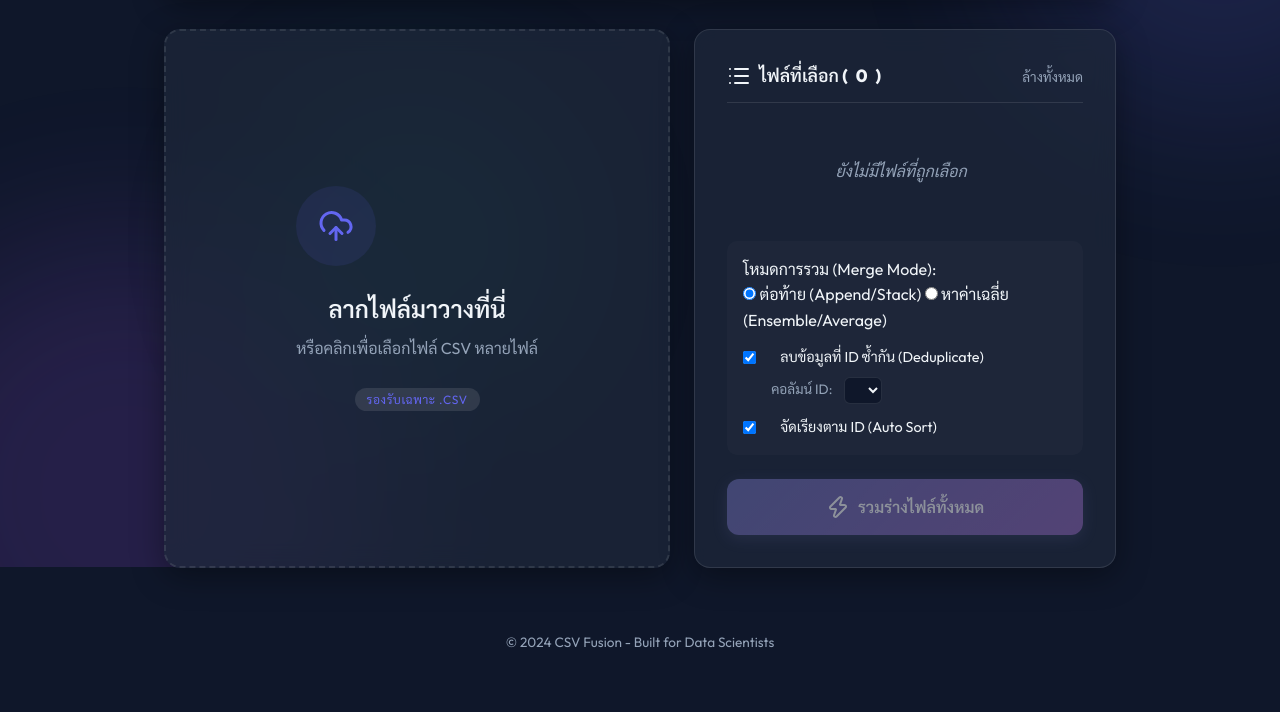
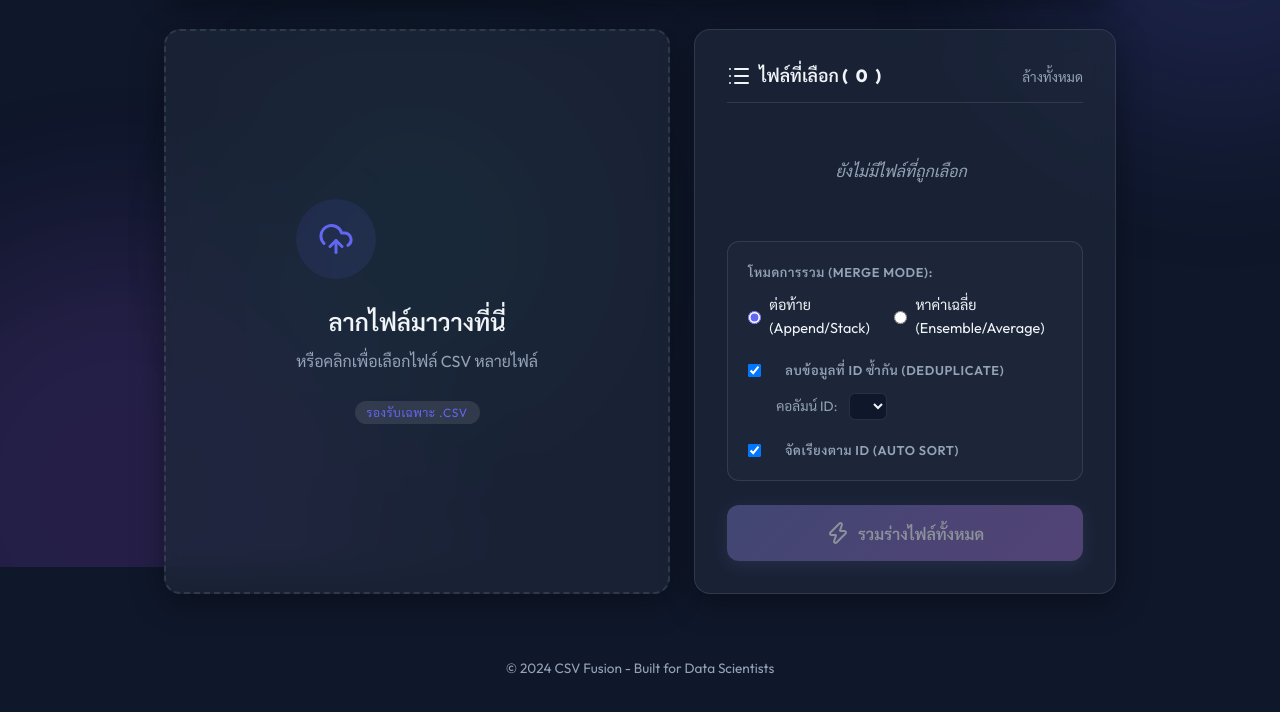
Before and after one commit to suppawit19413/csv-fusion, a plain HTML site: page index.html in a window 1280 px wide. Shown: the part 233-945 px from the top of the page. Before the commit the page ends 919 px from the top, so only its background shows below. Drawn offline with nearby package versions, Linux system fonts and the light colour scheme.

```diff
--- a/style.css
+++ b/style.css
@@ -419,12 +419,45 @@
 /* Merge Settings */
 .merge-settings {
     margin-bottom: 1.5rem;
-    padding: 1rem;
+    padding: 1.25rem;
     background: rgba(255, 255, 255, 0.02);
-    border-radius: 10px;
+    border: 1px solid var(--glass-border);
+    border-radius: 12px;
     display: flex;
     flex-direction: column;
-    gap: 0.75rem;
+    gap: 1.25rem;
+}
+
+.setting-group {
+    display: flex;
+    flex-direction: column;
+    gap: 0.5rem;
+}
+
+.setting-group > label {
+    font-size: 0.8rem;
+    color: var(--text-muted);
+    font-weight: 600;
+    text-transform: uppercase;
+    letter-spacing: 0.05em;
+}
+
+.radio-group {
+    display: flex;
+    gap: 1rem;
+    margin-top: 0.25rem;
+}
+
+.radio-item {
+    display: flex;
+    align-items: center;
+    gap: 0.5rem;
+    cursor: pointer;
+    font-size: 0.9rem;
+}
+
+.radio-item input[type="radio"] {
+    accent-color: var(--primary);
 }
 
 .checkbox-container {
@@ -442,7 +475,7 @@
     gap: 0.75rem;
     font-size: 0.85rem;
     color: var(--text-muted);
-    margin-top: 0.5rem;
+    margin-top: 0.25rem;
     padding-left: 1.75rem;
 }
 
```
